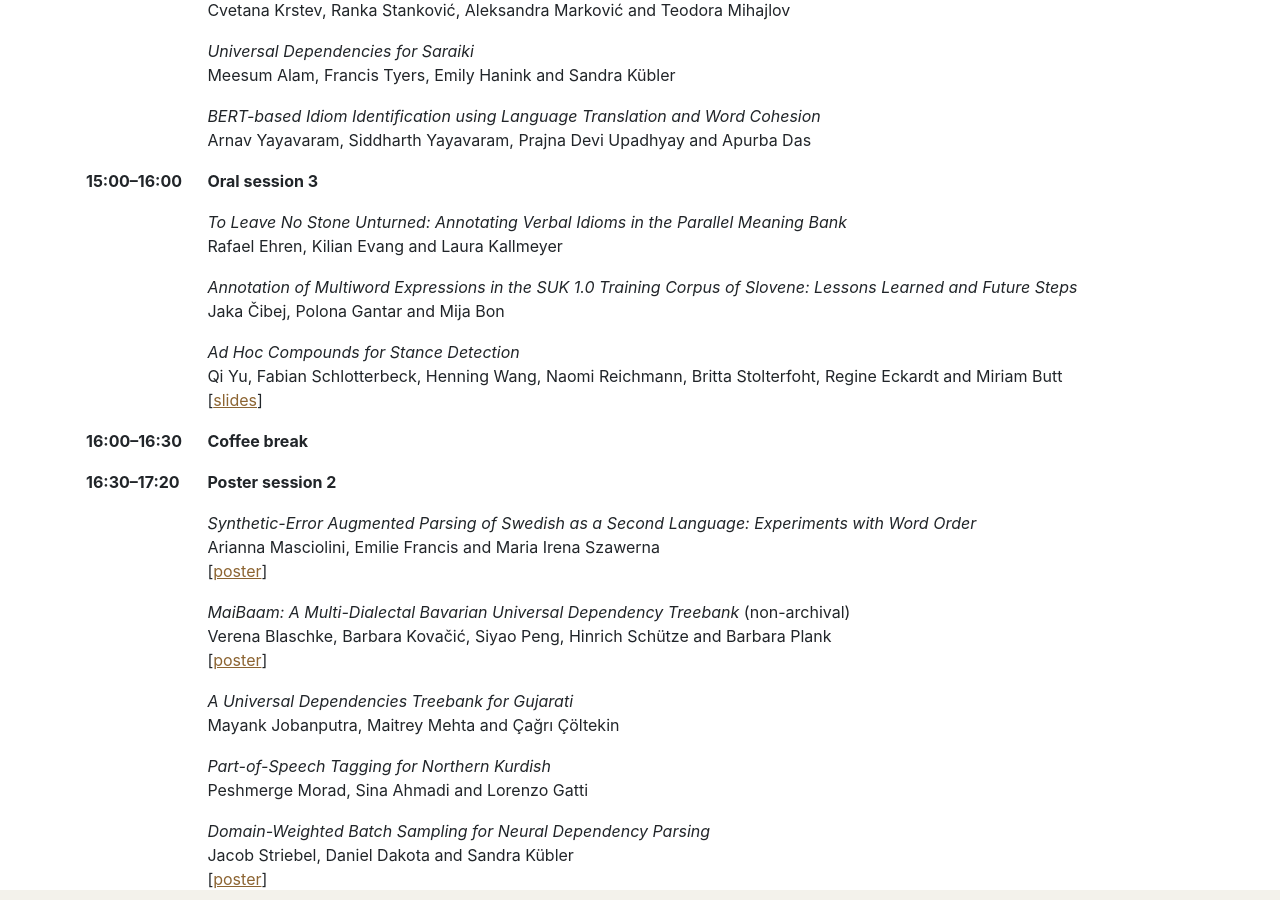
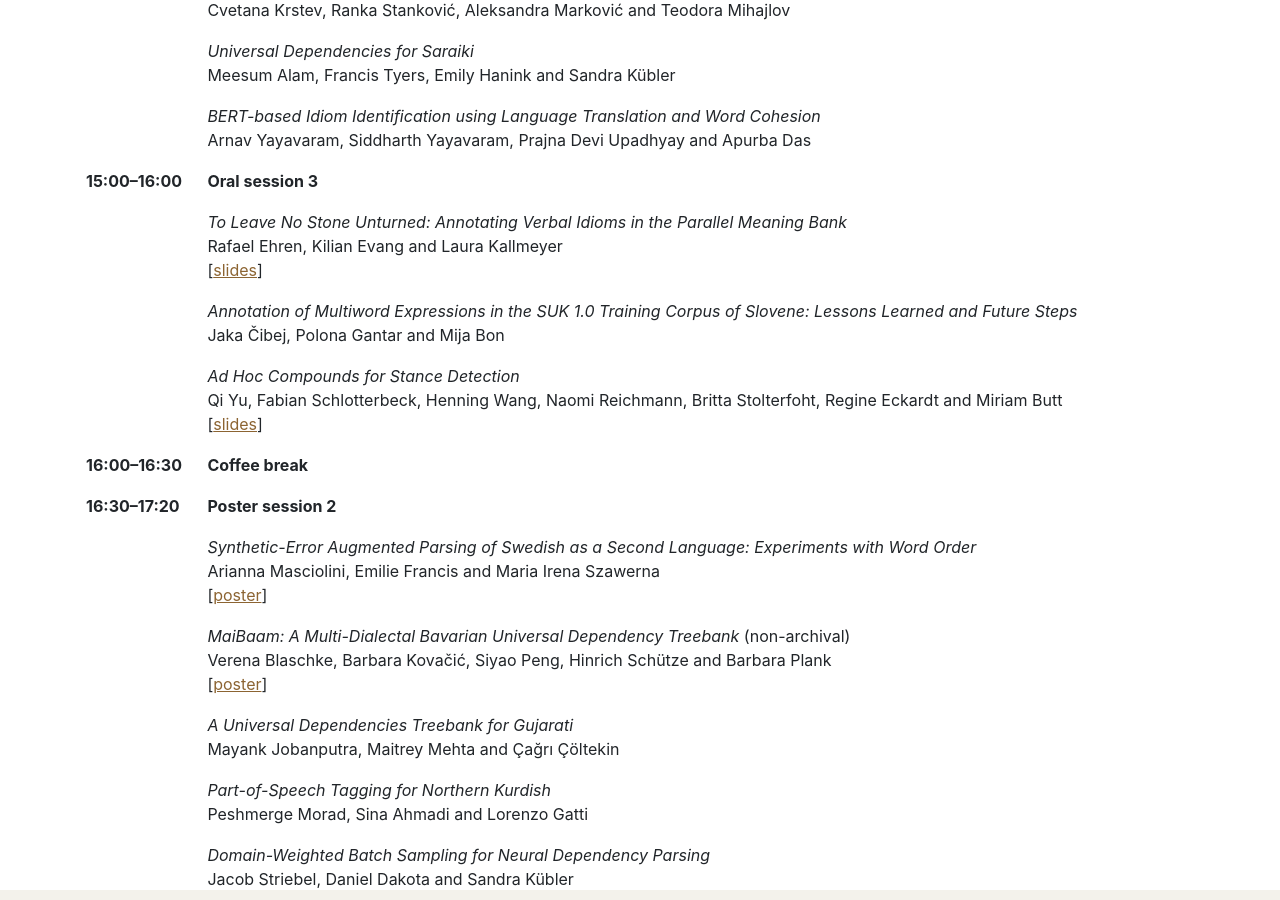
Before and after one commit to multiword/multiword.github.io, a Jekyll site: the page built from mweud2024/index.md, in a window 1280 px wide and 900 px high, scrolled down 3800 px. Built offline with Jekyll 4.4.1, drawn with Linux system fonts in a browser that asks for light colours; comment, search, counter and statistics services are not loaded.

Commit message:
Added slides

```diff
--- a/mweud2024/index.md
+++ b/mweud2024/index.md
@@ -328,6 +328,7 @@ proceedings.
         <td>
             <i>To Leave No Stone Unturned: Annotating Verbal Idioms in the Parallel Meaning Bank</i><br>
             Rafael Ehren, Kilian Evang and Laura Kallmeyer<br>
+            [<a href="slides/ehren-etal-2024-leave-slides.pdf">slides</a>]
         </td>
     </tr>
     <tr>
```
Also changed, not shown: 1 other file.
